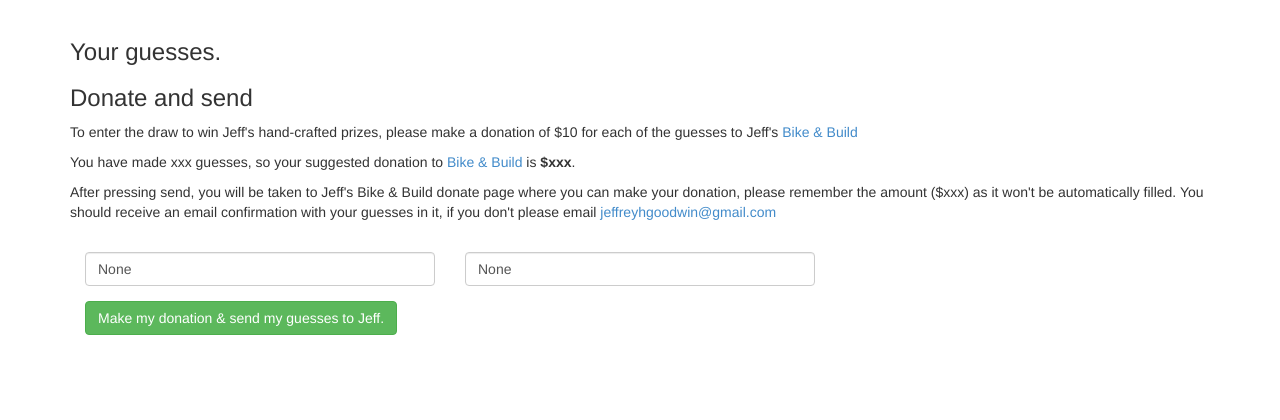
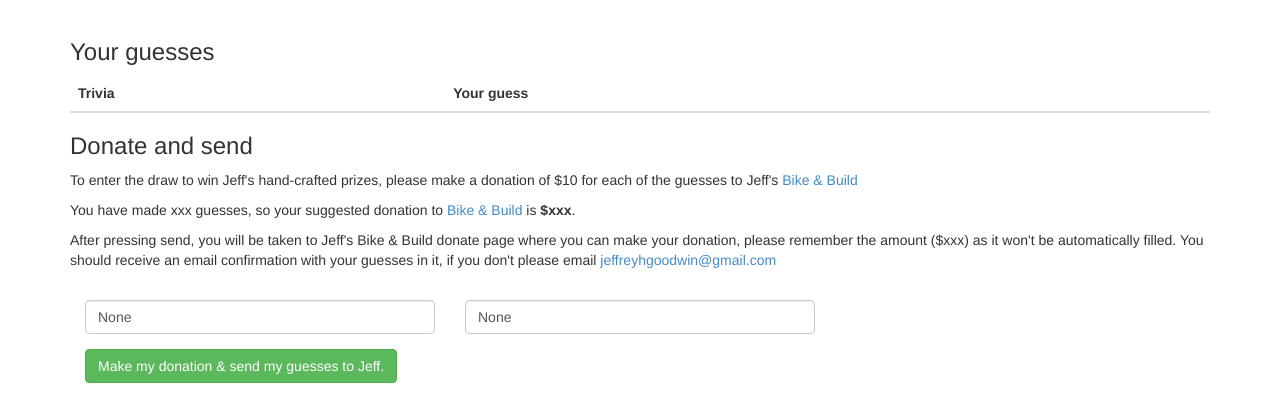
Before and after one commit to birdsarah/jeff_bikeandbuild_trivia, a Django app: template trivia/templates/trivia/trivia_checkout.html in a window 1280 px wide. Shown: the part 51-471 px from the top of the page. Run offline with Django 3.2, Linux system fonts and the light colour scheme; the template is opened without the code that fills it: values that come from a table or form of the project are taken from there, others are empty; tables that the repository leaves empty hold one stand-in row (values such as "Sample post"); lists and menus that the app fills with data are empty; parts of the project's set-up code (start-up, migrations or seed data) failed here and were passed over; some libraries are stand-ins or nearby versions.

Commit message:
Fix #3 - make guesses clearer

```diff
--- a/trivia/static/trivia/sass/main.scss
+++ b/trivia/static/trivia/sass/main.scss
@@ -71,3 +71,8 @@ body, .navbar {
 .question {
     font-weight: bold;
 }
+
+
+thead > tr > th {
+    font-weight: bold;
+}
--- a/trivia/templates/trivia/trivia_checkout.html
+++ b/trivia/templates/trivia/trivia_checkout.html
@@ -6,12 +6,27 @@
 {% endblock %}
 
 {% block content %}
-<h3>Your guesses.</h3>
-{% for trivia in object_list %}
-{% if trivia|get_guess:request.session %}
-    <p>{{trivia.trivia}} <strong>{{ trivia|get_guess:request.session }}</strong></p>
-{% endif %}
-{% endfor %}
+<h3>Your guesses</h3>
+<table class="table table-striped">
+    <thead>
+        <tr>
+            <th>Trivia</th>
+            <th>Your guess</th>
+            <th></th>
+        </tr>
+    </thead>
+    <tbody>
+        {% for trivia in object_list %}
+        {% if trivia|get_guess:request.session %}
+        <tr>
+            <td>{{trivia.trivia}}</td>
+            <td>{{ trivia|get_guess:request.session }}</td>
+            <td><a class="btn btn-primary" href="{% url 'home' %}#{{ trivia.id }}">edit</a></td>
+        </tr>
+        {% endif %}
+        {% endfor %}
+    </tbody>
+</table>
 <h3>Donate and send</h3>
 <p>To enter the draw to win Jeff's hand-crafted prizes, please make a
     donation of $10 for each of the guesses to Jeff's <a href="http://bikeandbuild.org/rider/7212">Bike & Build</a></p
--- a/trivia/templates/trivia/trivia_list.html
+++ b/trivia/templates/trivia/trivia_list.html
@@ -11,6 +11,7 @@
 
 <form role="form" action="." method="post">{% csrf_token %}
 {% for trivia in object_list %}
+<span id="{{ trivia.id }}"></span>
 <div class="trivia row">
     <div class="col-md-6 image-col">
         <div class="image">
```
Also changed, not shown: trivia/static/trivia/stylesheets/main.css.
